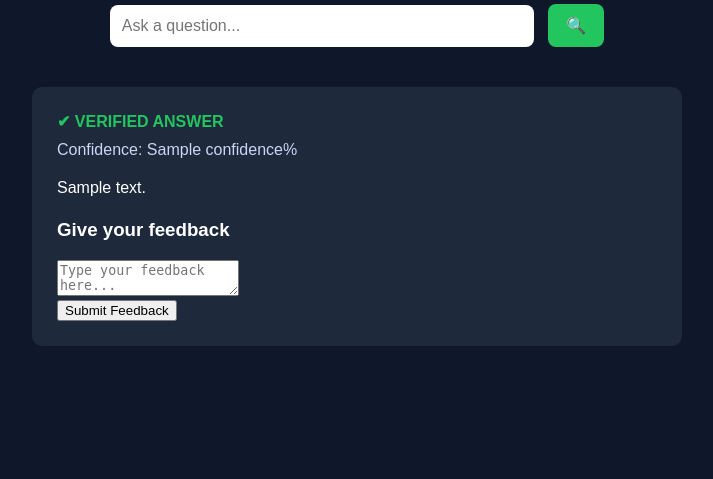
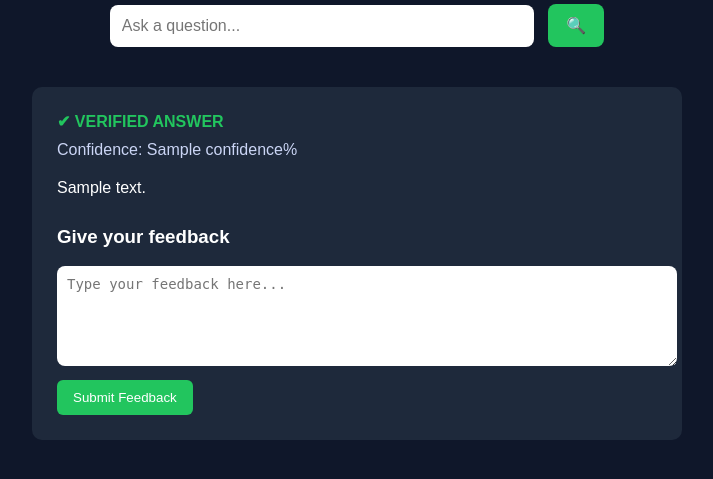
Before and after one commit to Sirirao15/reliable-ai-assistant, a Flask app: template templates/index.html in a window 1280 px wide. Shown: the part 251-730 px from the top of the page, without its empty margins (283-996 px from the left). Run offline with Flask 3, Linux system fonts and the light colour scheme; the template is opened without the code that fills it: most values are stand-ins (such as "Sample title", 1, 10 or a date in 2020).

Commit message:
Add feedback box styles to style.css

```diff
--- a/static/style.css
+++ b/static/style.css
@@ -92,3 +92,25 @@ color:#cbd5f5;
 .answer-text{
 line-height:1.6;
 }
+.feedback-box{
+margin-top:25px;
+}
+
+.feedback-box textarea{
+width:100%;
+height:80px;
+padding:10px;
+border-radius:8px;
+border:none;
+font-size:14px;
+margin-bottom:10px;
+}
+
+.feedback-box button{
+padding:10px 16px;
+border:none;
+border-radius:6px;
+background:#22c55e;
+color:white;
+cursor:pointer;
+}
```
